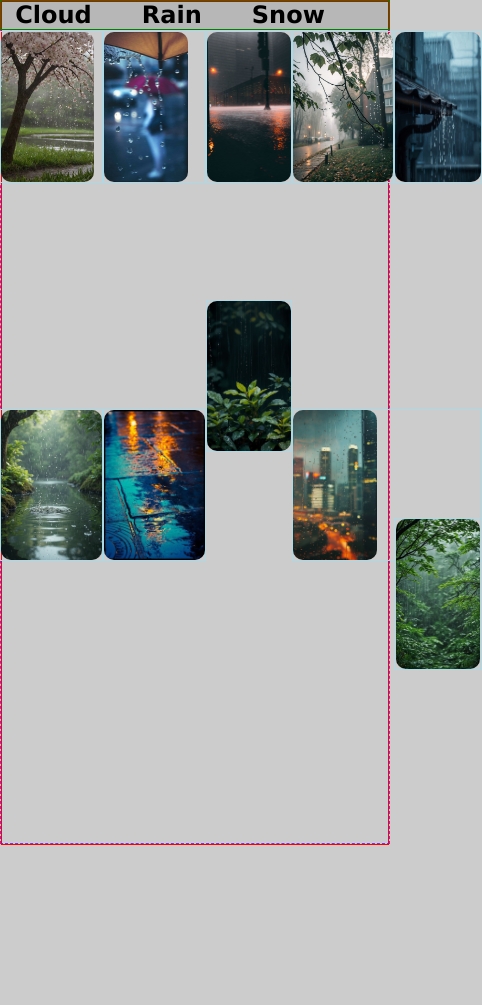
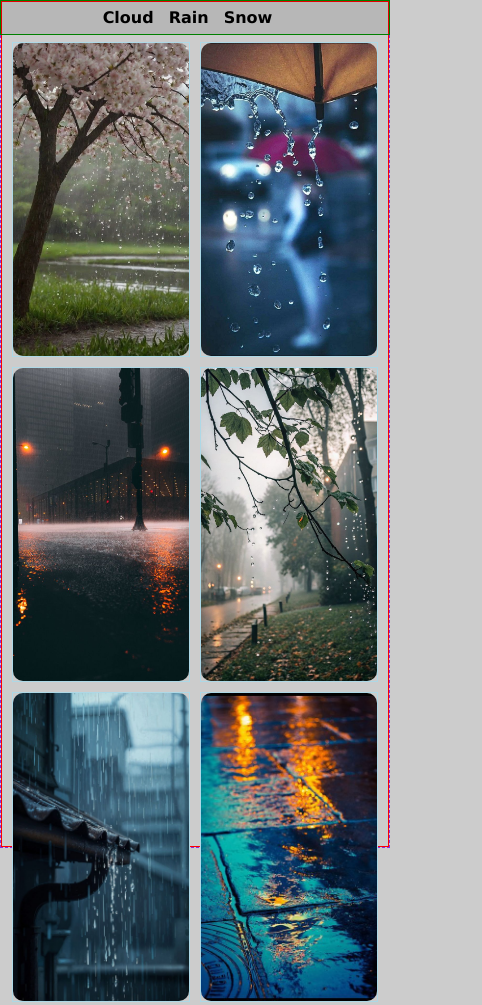
Before and after one commit to Ruoyu50/CLS_asmt01, a plain HTML site: page rain.html in a window 390 px wide. Shown: the top 1005 px of the page, 482 px wide, since content can reach past the window. Before the commit the page ends 845 px from the top, so only its background shows below. Drawn offline with Linux system fonts and the light colour scheme.

Commit message:
media issue

```diff
--- a/style.css
+++ b/style.css
@@ -266,21 +266,76 @@ h1 a:hover{
     opacity: 1;
   }
 } */
- @media (max-width: 768px) {
-    .container1, .container2, .container3{
-    /* border: 0.5px dotted orange; */
-    display: grid;
-    grid-template-rows: auto;
-    grid-template-columns: 2fr;
-    margin: 0px;
-    padding-top: 30px;
-    height: 100vh;
-    width: 100vw;
-    box-sizing: border-box;
-    /* place-items:center; */
-    /* 应用在grid item上不是照片上 */
+@media (max-width: 430px) {
+    html {
+        height: auto;
+        min-height: 100vh;
     }
-    .container1 > div, .container2 > div, .container3 > div{
-        height: 150px;
+
+    /* 修改body样式，允许滚动 */
+    body {
+        display: block;
+        height: auto;
+        min-height: 100vh;
+        overflow-y: auto; /* 允许垂直滚动 */
+        overflow-x: hidden; /* 防止横向滚动 */
+    }
+
+    .container1, .container2, .container3 {
+        display: grid;
+        grid-template-columns: 1fr 1fr; /* 两列布局 */
+        grid-auto-rows: auto; /* 让行高完全自适应内容 */
+        gap: 10px; /* 添加间距 */
+        margin: 0;
+        padding: 40px 10px 20px 10px; /* 顶部为banner留空间，左右留边距 */
+        width: 100%;
+        box-sizing: border-box;
+        /* 移除height限制，让内容自然流动 */
+    }
+
+    /* 重置所有图片项的grid定位，让它们自然排列 */
+    .container1 .img1, .container1 .img2, .container1 .img3, .container1 .img4, .container1 .img5,
+    .container1 .img6, .container1 .img7, .container1 .img8, .container1 .img9, .container1 .img10,
+    .container2 .img1, .container2 .img2, .container2 .img3, .container2 .img4, .container2 .img5,
+    .container2 .img6, .container2 .img7, .container2 .img8, .container2 .img9, .container2 .img10,
+    .container3 .img1, .container3 .img2, .container3 .img3, .container3 .img4, .container3 .img5,
+    .container3 .img6, .container3 .img7, .container3 .img8, .container3 .img9, .container3 .img10 {
+        grid-row: auto;
+        grid-column: auto;
+        /* 移除aspect-ratio限制，让容器适应图片比例 */
+        /* 移除min-height限制，让高度完全由图片决定 */
+    }
+
+    .container1 .img10 img, .container3 .img7 img {
+    all: unset;   /* 清除所有声明过的样式 */
+    display: block;  /* 然后只加上你需要的 */
+    width: 100%;
+    height: auto;
+  }
+
+    /* 确保图片在移动端正确显示，保持原始比例 */
+    .container1 img, .container2 img, .container3 img {
+        width: 100%;
+        height: auto; /* 改为auto，让高度根据图片比例自适应 */
+        object-fit: cover;
+        border-radius: 10px;
+    }
+
+    /* 移动端banner字体大小调整 */
+    .banner {
+        font-size: 16px;
+        height: 35px;
+        padding: 0 10px;
+    }
+
+    .banner a {
+        margin-right: 15px;
+    }
+
+    /* 移动端禁用hover效果，避免触摸问题 */
+    .container1 img:hover, .container2 img:hover, .container3 img:hover {
+        transform: none;
+        filter: none;
+        opacity: 1;
     }
 }
```
